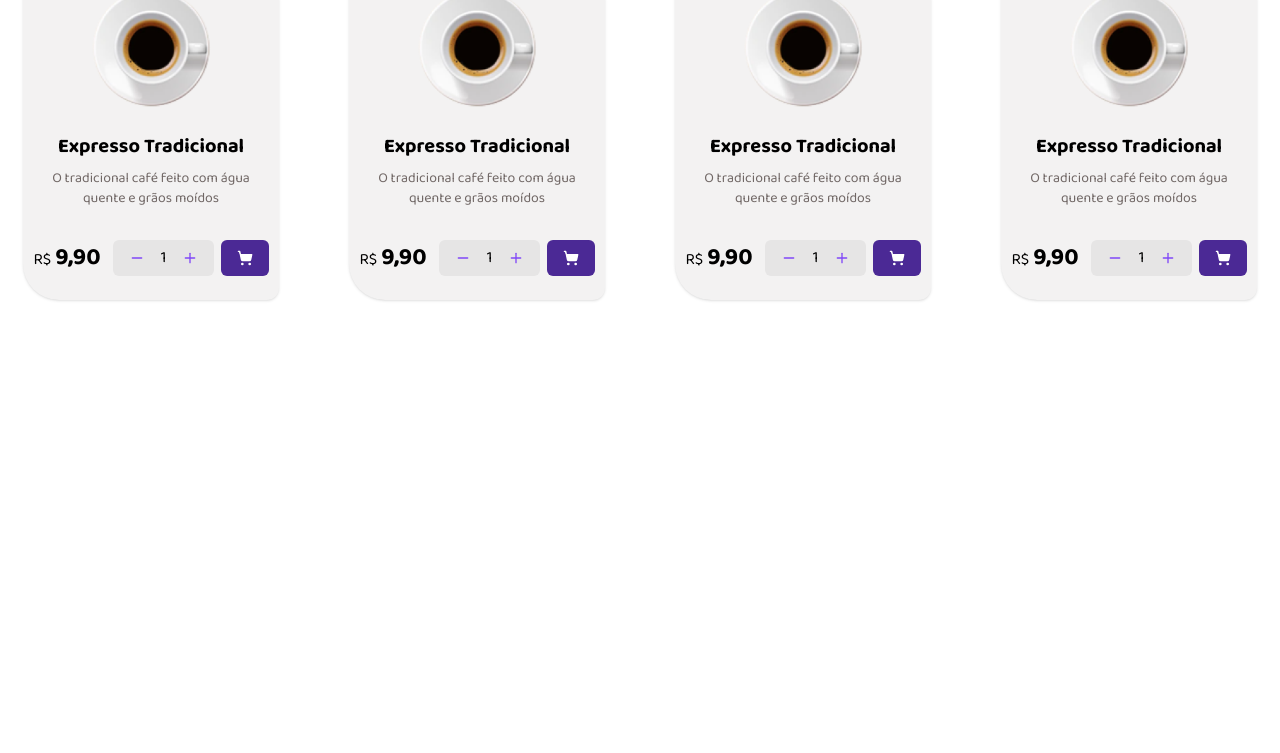
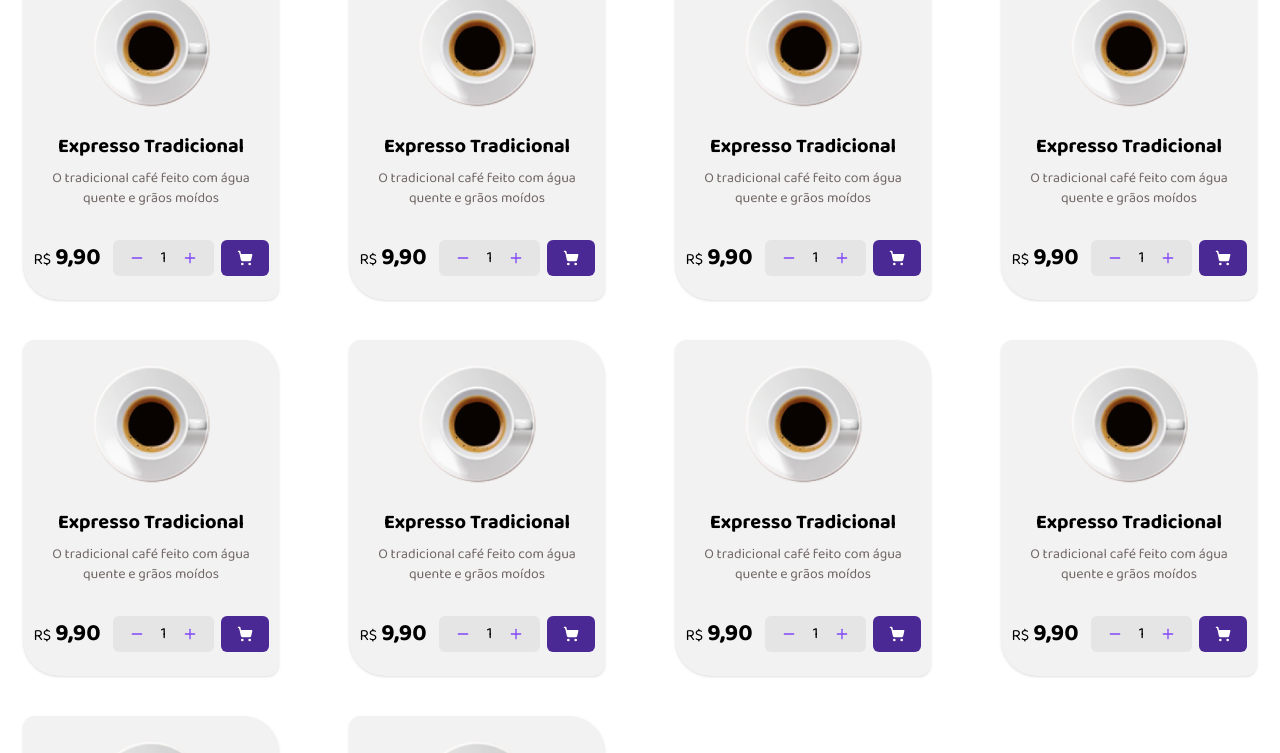
Before and after one commit to viniseven/coffee_delivery_frontend, a React (Vite) app: page / in a window 1280 px wide. Shown: the part 1150-1903 px from the top of the page. Before the commit the page ends 1610 px from the top, so only its background shows below. Built offline with nearby package versions, Linux system fonts and the light colour scheme.

Commit message:
refactor: map component product

```diff
--- a/src/components/SectionProducts.tsx
+++ b/src/components/SectionProducts.tsx
@@ -1,18 +1,14 @@
 import ProductCard from "./ProductCard"
+import { PRODUCTS } from "@/mocks/products"
 
 function SectionProducts() {
 	return (
 		<div>
 			<h2 className="mt-20 mb-14">Nossos cafés</h2>
 			<div className="grid grid-cols-1 justify-items-center gap-10 md:grid-cols-3 lg:grid-cols-4">
-				<ProductCard />
-				<ProductCard />
-				<ProductCard />
-				<ProductCard />
-				<ProductCard />
-				<ProductCard />
-				<ProductCard />
-				<ProductCard />
+				{PRODUCTS.map((product) => (
+					<ProductCard key={product.id} coffee={product} />
+				))}
 			</div>
 		</div>
 	)
```
